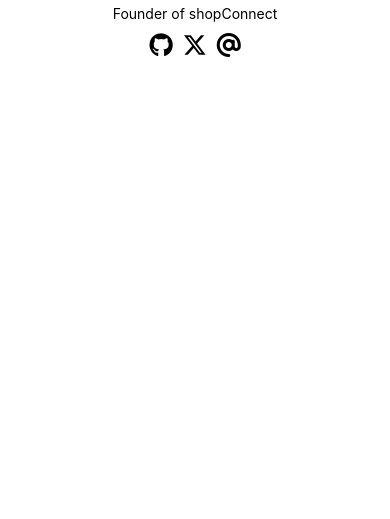
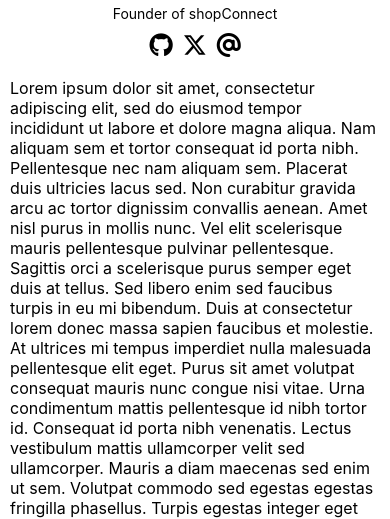
Before and after one commit to ArafatMamia/BusinessCard, a React Native app: screen / in a window 390 px wide. Shown: the part 325-844 px from the top of the page. Built offline with nearby package versions, Linux system fonts and the light colour scheme.

Commit message:
add about me section

```diff
--- a/App.js
+++ b/App.js
@@ -1,5 +1,6 @@
 import {Text, View,Image} from 'react-native';
 import FontAwesome6 from '@expo/vector-icons/FontAwesome6';
+import { ScrollView } from 'react-native-web';
 export default function App() {
   return (
     <View style={{flex:1,alignItems:'center'}}>
@@ -16,6 +17,32 @@ export default function App() {
        <FontAwesome6 name="x-twitter" size={24} color="black" />
        <FontAwesome6 name="at" size={24} color="black" />
       </View>
+      <ScrollView >
+       <Text style={{ padding: 10, fontSize: 16 }}>
+    Lorem ipsum dolor sit amet, consectetur adipiscing elit, sed do
+    eiusmod tempor incididunt ut labore et dolore magna aliqua. Nam
+    aliquam sem et tortor consequat id porta nibh. Pellentesque nec
+    nam aliquam sem. Placerat duis ultricies lacus sed. Non curabitur
+    gravida arcu ac tortor dignissim convallis aenean. Amet nisl purus
+    in mollis nunc. Vel elit scelerisque mauris pellentesque pulvinar
+    pellentesque. Sagittis orci a scelerisque purus semper eget duis
+    at tellus. Sed libero enim sed faucibus turpis in eu mi bibendum.
+    Duis at consectetur lorem donec massa sapien faucibus et molestie.
+    At ultrices mi tempus imperdiet nulla malesuada pellentesque elit
+    eget. Purus sit amet volutpat consequat mauris nunc congue nisi
+    vitae. Urna condimentum mattis pellentesque id nibh tortor id.
+    Consequat id porta nibh venenatis. Lectus vestibulum mattis
+    ullamcorper velit sed ullamcorper. Mauris a diam maecenas sed enim
+    ut sem. Volutpat commodo sed egestas egestas fringilla phasellus.
+    Turpis egestas integer eget aliquet nibh praesent tristique magna
+    sit. Congue mauris rhoncus aenean vel elit scelerisque. Tellus
+    integer feugiat scelerisque varius morbi enim. Consectetur a erat
+    nam at. Bibendum arcu vitae elementum curabitur vitae nunc. Sit
+    amet consectetur adipiscing elit. Rhoncus mattis rhoncus urna
+    neque viverra justo. Malesuada pellentesque elit eget gravida.
+    Vitae nunc sed velit dignissim sodales ut eu sem integer.
+  </Text>
+  </ScrollView>
     </View>
   );
 }
```
